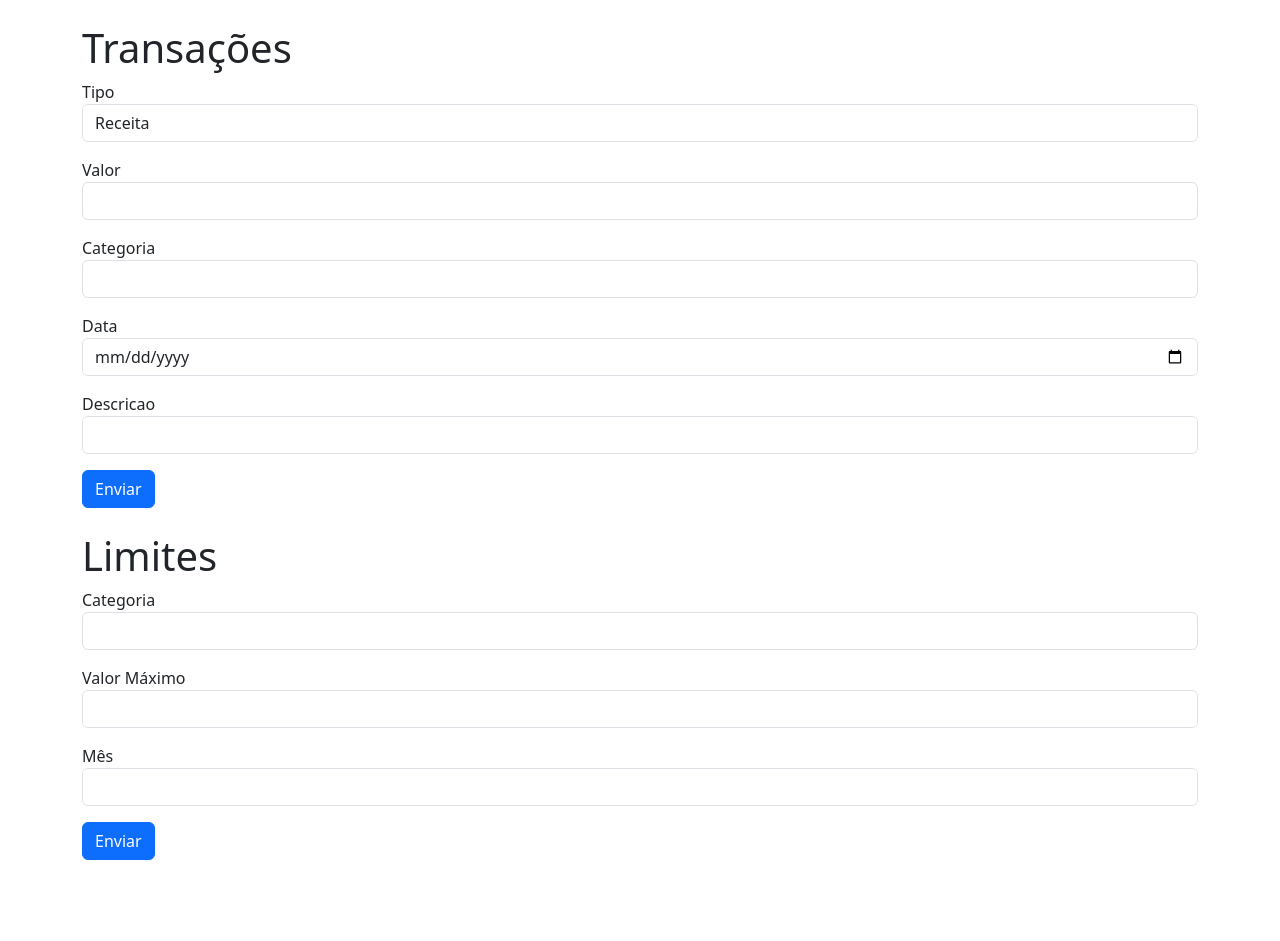
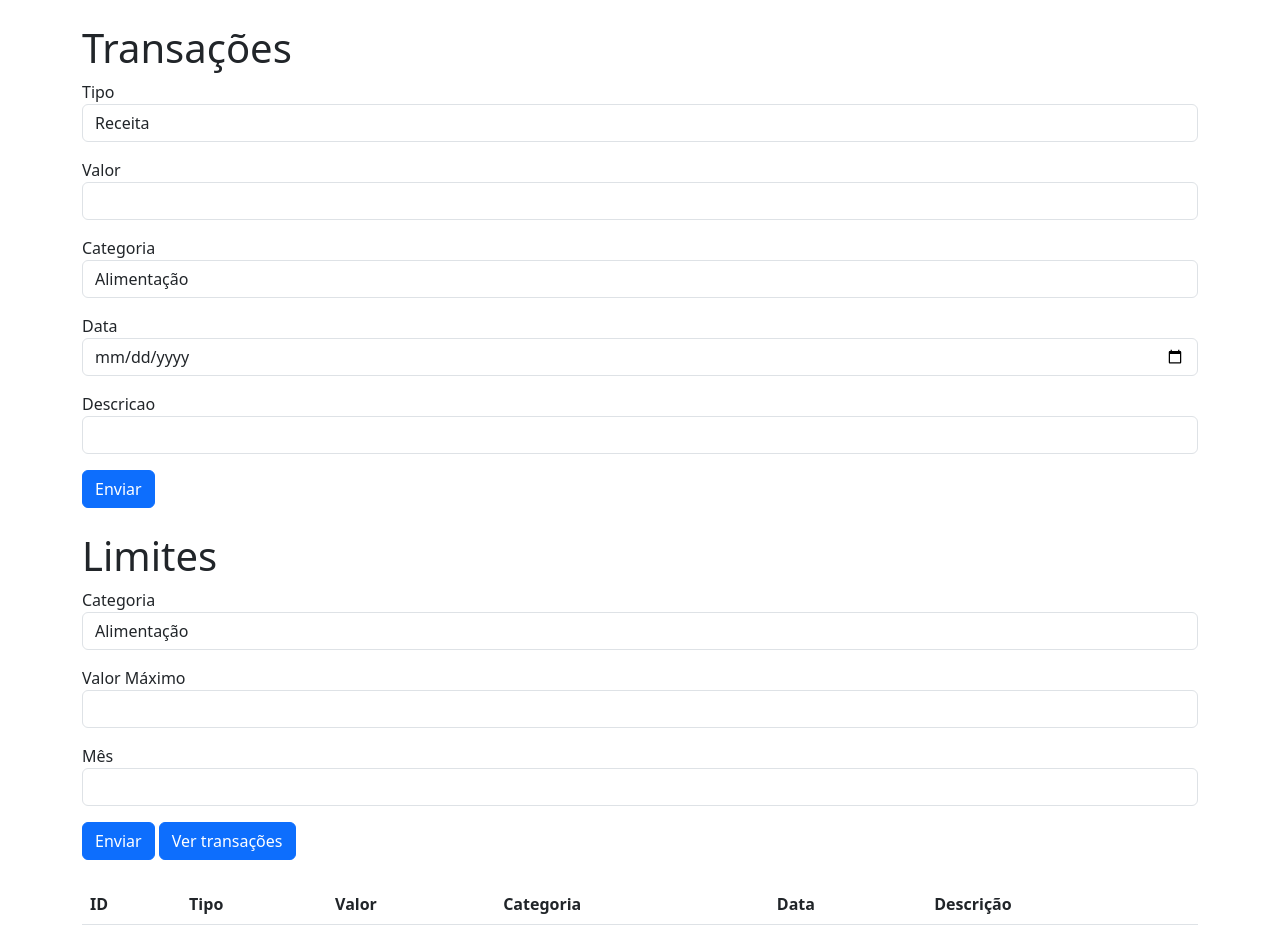
Before and after one commit to Nouxiz/financas-pessoais, a Flask app: template templates/index.html in a window 1280 px wide. Before the commit the page ends 860 px from the top, so only its background shows below. Run offline with Flask 3, Linux system fonts and the light colour scheme; the template is opened without the code that fills it, so the values that code supplies are empty.

Commit message:
commit 3

```diff
--- a/app.py
+++ b/app.py
@@ -1,8 +1,11 @@
-from flask import Flask, request, jsonify
+from flask import Flask, request, jsonify, render_template
 from banco import conectar
 
 app = Flask(__name__)
 
+@app.route('/')
+def index():
+    return render_template('index.html')
 
 @app.route('/adicionar', methods=['POST'])
 def adicionar_transacao():
--- /dev/null
+++ b/static/jonson.js
@@ -0,0 +1,59 @@
+function adicionarTransacao() {
+    let tipo = document.getElementById('tipo').value
+    let valor = document.getElementById('valor').value
+    let categoria = document.getElementById('categoria').value
+    let data = document.getElementById('data').value
+    let descricao = document.getElementById('descricao').value
+
+    fetch('/adicionar', {
+        method: 'POST',
+        headers: {'Content-type': 'application/json' },
+        body: JSON.stringify({
+            tipo: tipo,
+            valor: valor,
+            categoria: categoria,
+            data: data,
+            descricao: descricao
+        })
+    })
+
+    alert('Transação salva!')
+}
+
+function adicionarLimite() {
+    let categoria = document.getElementById('categoria_limite').value
+    let valor_max = document.getElementById('valor_max').value
+    let mes = document.getElementById('mes').value
+
+    fetch('/adicionar', {
+        method: 'POST',
+        headers: {'Content-type': 'application/json' },
+        body: JSON.stringify({
+            categoria: categoria,
+            valor_max: valor_max,
+            mes: mes
+        })
+
+    })
+
+    alert('Limites salvos!')
+}
+function listarTransacoes() {
+    fetch('/listar')
+    .then(response => response.json())
+    .then(dados => {
+        let tabela = document.getElementById('tabela-transacoes')
+        tabela.innerHTML = ''
+        dados.forEach(t => {
+            tabela.innerHTML += `<tr>
+            <td>${t[0]}</td>
+            <td>${t[1]}</td>
+            <td>${t[2]}</td>
+            <td>${t[3]}</td>
+            <td>${t[4]}</td>
+            <td>${t[5]}</td>
+        </tr>`
+
+        })
+    })
+}
--- a/templates/index.html
+++ b/templates/index.html
@@ -13,8 +13,8 @@
             <div class="mb-3">
                 <label>Tipo</label>
                 <select name="tipo" class="form-control" id="tipo">
-                    <option value="receita" >Receita</option>
-                    <option value="despesa" >Despesa</option>
+                    <option value="receita">Receita</option>
+                    <option value="despesa">Despesa</option>
                 </select>
             </div>
 
@@ -25,7 +25,18 @@
 
             <div class="mb-3">
                 <label>Categoria</label>
-                <input type="text"   name="categoria" id="categoria" class="form-control">
+                <select name="categoria" class="form-control" id="categoria">
+                    <option value="Alimentação">Alimentação</option>
+                    <option value="Transporte">Transporte</option>
+                    <option value="Moradia">Moradia</option>
+                    <option value="Saúde">Saúde</option>
+                    <option value="Educação">Educação</option>
+                    <option value="Lazer">Lazer</option>
+                    <option value="Roupas">Roupas</option>
+                    <option value="Assinaturas">Assinaturas</option>
+                    <option value="Outros">Outros</option>
+
+                </select>
             </div>
 
             <div class="mb-3">
@@ -38,7 +49,7 @@
                 <input type="text"   name="descricao" id="descricao" class="form-control">
             </div>
 
-            <button type="submit" class="btn btn-primary">Enviar</button>
+            <button type="button" class="btn btn-primary" onclick="adicionarTransacao()">Enviar</button>
         </form>
     </div>
     <div class="container mt-4">
@@ -46,7 +57,18 @@
         <form>
             <div class="mb-3">
                 <label>Categoria</label>
-                <input type="text" name="categoria" id="categoria_limite" class="form-control">
+                <select name="categoria_limite" class="form-control" id="categoria_limite">
+                    <option value="Alimentacão">Alimentação</option>
+                    <option value="Transporte">Transporte</option>
+                    <option value="Moradia">Moradia</option>
+                    <option value="Saúde">Saúde</option>
+                    <option value="Educação">Educação</option>
+                    <option value="Lazer">Lazer</option>
+                    <option value="Roupas">Roupas</option>
+                    <option value="Assinaturas">Assinaturas</option>
+                    <option value="Outros">Outros</option>
+
+                </select>
             </div>
 
             <div class="mb-3">
@@ -59,9 +81,27 @@
                 <input type="text" name="mes" id="mes" class="form-control">
             </div>
 
-            <button type="submit" class="btn btn-primary">Enviar</button>
+            <button type="button" class="btn btn-primary" onclick="adicionarLimite()">Enviar</button>
+            <button type="button" class="btn btn-primary" onclick="listarTransacoes()">Ver transações</button>
 
         </form>
+        <div>
+            <table class="table mt-4">
+                <thead>
+                    <tr>
+                        <th>ID</th>
+                        <th>Tipo</th>
+                        <th>Valor</th>
+                        <th>Categoria</th>
+                        <th>Data</th>
+                        <th>Descrição</th>
+                </tr>
+        </thead>
+            <tbody id="tabela-transacoes">
+        </tbody>
+    </table>
+</div>
     </div>
+    <script src="{{  url_for('static', filename='jonson.js')}}"></script>
 </body>
 </html>
```
Also changed, not shown: banco.db (added).
